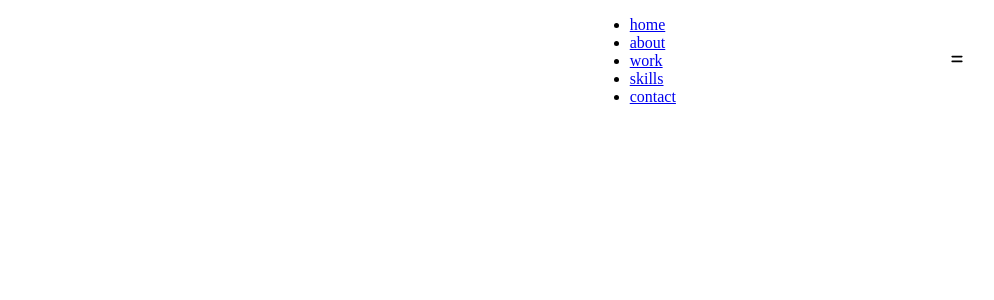
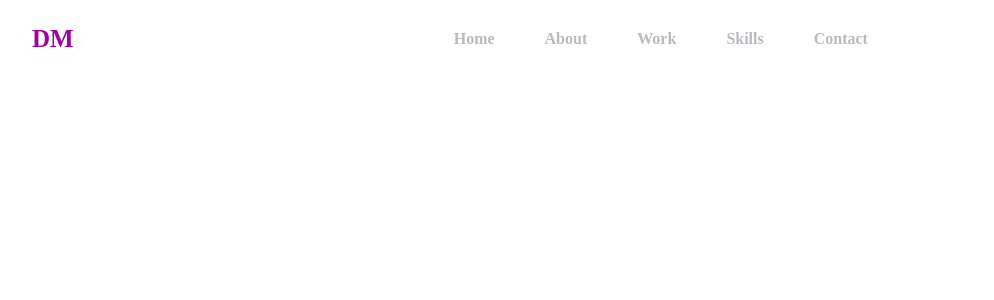
Before and after one commit to DYL4N1997/Portfoli0, a React (Create React App) app: page / in a window 1280 px wide. Shown: the top 300 px of the page, without its empty margins (9-1003 px from the left). Built offline with nearby package versions, Linux system fonts and the light colour scheme; the HTML template or start-up script is replaced by a standard one.

Commit message:
Updating navbar css

```diff
--- a/src/components/Navbar/Navbar.css
+++ b/src/components/Navbar/Navbar.css
@@ -4,18 +4,128 @@
     align-items: center;
     padding: 1rem 2rem;
     position: fixed;
-    justify-content: space-evenly;
+    justify-content: space-between;
     z-index: 100;
 }
 
 .nav__logo-container {
     padding: 0.5rem;
     border-radius: 50%;
-    border: 1px solid rgba(255, 255, 255, 0.3);
+    border: 1px solid rgba(243, 240, 240, 0.349);
 }
 
 .nav__logo-container span {
-    color: var(--white-color);
+    color: var(--pink-color);
     font-size: 25px;
     font-weight: bold;
 }
+
+.nav__links {
+    flex: 1;
+    display: flex;
+    list-style: none;
+
+    justify-content: center;
+    align-items: center;
+}
+
+.nav__links li {
+    cursor: pointer;
+}
+
+.nav__links a {
+    color: var(--gray-color);
+    text-decoration: none;
+    text-transform: capitalize;
+    font-weight: 700;
+    transition: all 0.3s ease-in-out;
+    padding: 0.5rem 1.5rem;
+    border: 1px solid rgba(250, 246, 246, 0);
+    transition: 0.5s ease-in-out;
+}
+
+.nav__links a:hover {
+    transition: 0.5s ease-in-out;
+    color: var(--pink-color);
+}
+
+.nav-menu {
+    width: 35px;
+    height: 35px;
+    display: flex;
+    justify-content: center;
+    align-items: center;
+  }
+
+.nav-menu svg {
+    width: 100%;
+    height: 100%;
+    color: var(--pink-color);
+}
+
+/* mobile navigation styling */
+.nav-menu div {
+    position: fixed;
+    top: 0;
+    bottom: 0;
+    right: 0;
+    z-index: 5;
+    padding: 1rem;
+    width: 70%;
+    height: 100vh;
+    display: flex;
+    justify-content: flex-end;
+    align-items: flex-end;
+    flex-direction: column;
+    background-color: var(--primary-color);
+    box-shadow: 0px 0px 20px rgba(160, 158, 158, 0.15);
+}
+
+.cross svg {
+    color: var(--pink-color);
+    width: 35px;
+    height: 35px;
+    margin: 0.5rem 1rem;
+}
+
+.nav-menu-ul {
+    list-style: none;
+    margin: 0;
+    padding: 0;
+    height: 100%;
+    width: 100%;
+    display: flex;
+    justify-content: flex-start;
+    align-items: flex-start;
+    flex-direction: column;
+}
+
+.nav-menu-li {
+    margin: 1rem;
+}
+
+.nav-menu-li a {
+    color: white;
+    text-transform: capitalize;
+    text-decoration: none;
+    font-weight: 600;
+    font-size: 1rem;
+    transition: all 0.3s ease-in-out;
+}
+
+.nav-menu-li a:hover {
+    color: var(--pink-color);
+    transition: all 0.3s ease-in-out;
+}
+
+@media screen and (max-width: 900px) {
+    .nav__links {
+      display: none;
+}
+}
+
+@media screen and (min-width: 900px) {
+    .nav-menu {
+      display: none;
+}
+}
```
